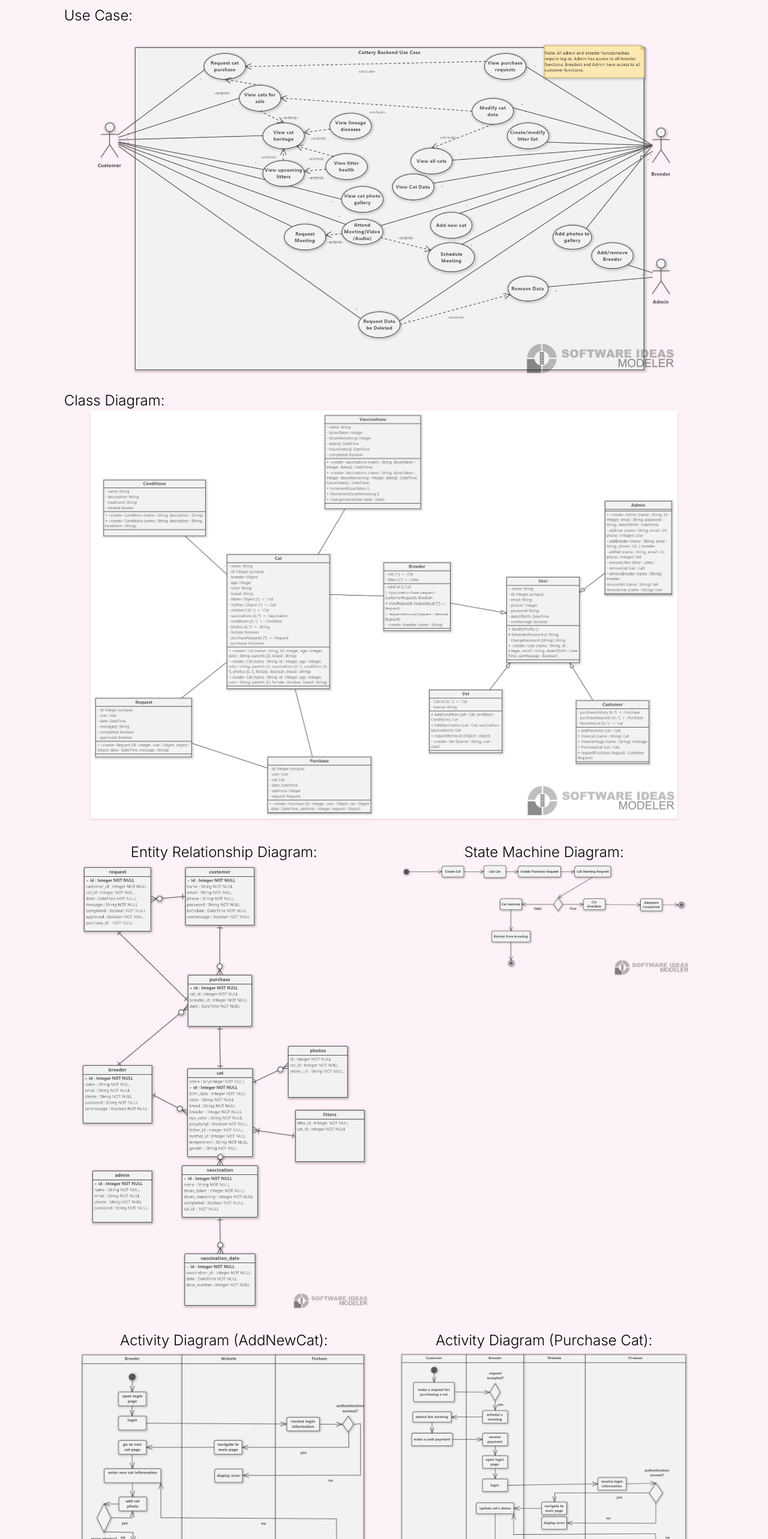
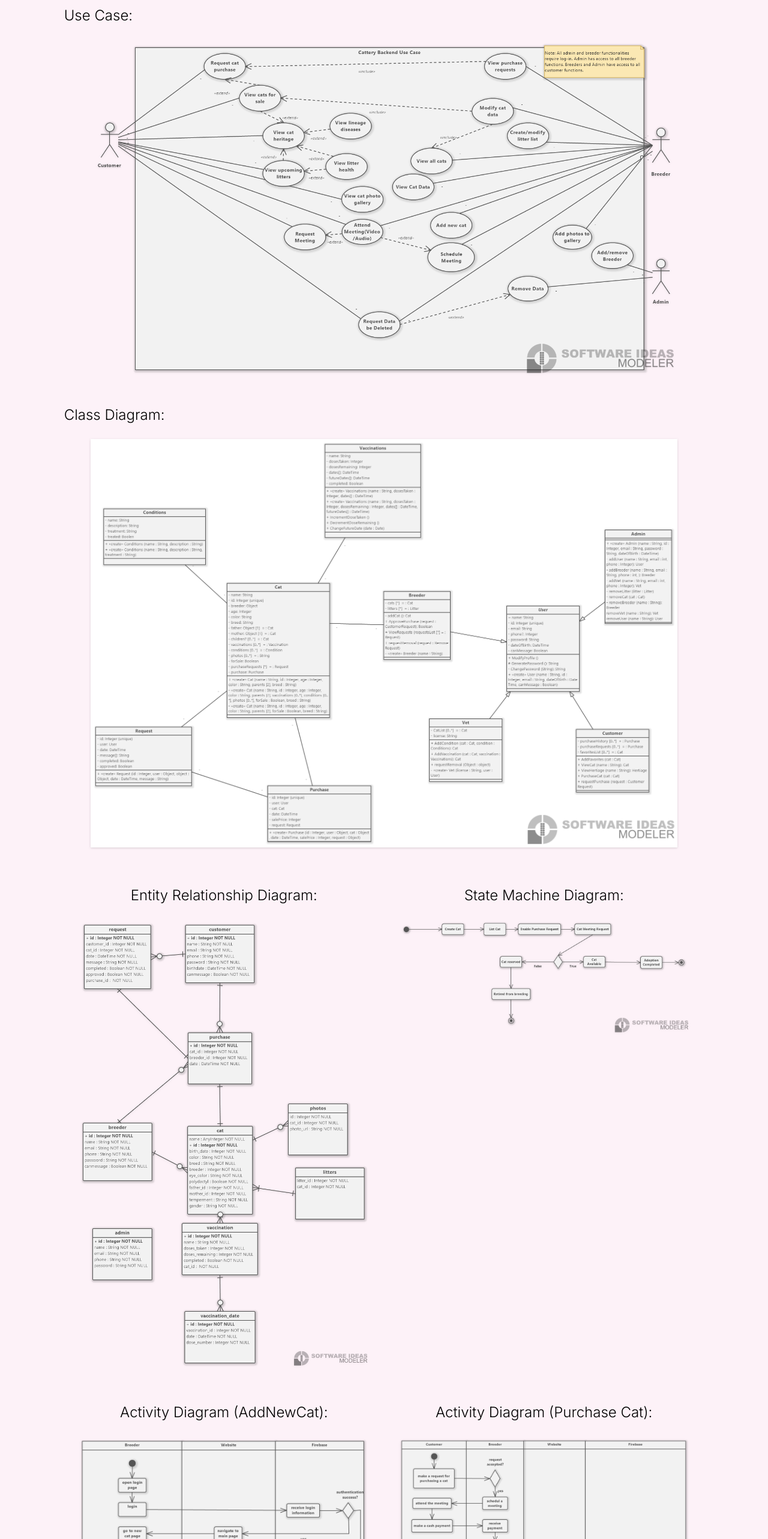
Before and after one commit to tansimafiana/Portfolio, a Next.js app in the folder tansimakamalfiana-portfolio/: page /pages/WebDevPage in a window 1280 px wide. Shown: the part 2032-4598 px from the top of the page at 60% size. Built offline with nearby package versions, Linux system fonts and the light colour scheme.

Commit message:
Update page.js

```diff
--- a/tansimakamalfiana-portfolio/app/pages/WebDevPage/page.js
+++ b/tansimakamalfiana-portfolio/app/pages/WebDevPage/page.js
@@ -90,25 +90,25 @@ export default function WebDevPage() {
           <div className="flex flex-col pt-20 w-full space-y-6">
             <h2 className="text-3xl text-center">DIAGRAMS</h2>
             <h3 className="text-2xl">Use Case:</h3>
-            <div className="flex justify-center w-11/12 mx-auto drop-shadow"><Image alt="diagram" className="justify-center flex" src="/Usecasediagram1.png" height="1080" width="1920" style={{objectFit: 'cover', position: 'relative'}} /></div>
-              <div>
+            <div className="flex justify-center pb-6 w-11/12 mx-auto drop-shadow"><Image alt="diagram" className="justify-center flex" src="/Usecasediagram1.png" height="1080" width="1920" style={{objectFit: 'cover', position: 'relative'}} /></div>
+              <div className="space-y-6 pb-6">
                 <h3 className="text-2xl">Class Diagram:</h3>
                 <div className="flex justify-center w-11/12 mx-auto drop-shadow"><Image alt="diagram" className="justify-center flex" src="/ClassDiagram.png" height="1080" width="1920" style={{objectFit: 'cover', position: 'relative'}} /></div>
               </div>
-            <div className={size.width < 900 ? "pt-4" : "grid grid-cols-2 text-center gap-y-8 pt-4"}>
-              <div>
+            <div className={size.width < 900 ? "pt-4 py-4" : "grid grid-cols-2 text-center gap-y-8 pt-4"}>
+              <div className="space-y-6 pb-6">
                 <h3 className="text-2xl">Entity Relationship Diagram:</h3>
                 <div className="flex justify-center w-11/12 mx-auto drop-shadow"><Image alt="diagram" className="justify-center flex" src="/Entityrelationshipdiagram1.png" height="1080" width="1920" style={{objectFit: 'cover', position: 'relative'}} /></div>
               </div>
-              <div>
+              <div className="space-y-6 pb-6">
                 <h3 className="text-2xl">State Machine Diagram:</h3>
                 <div className="flex justify-center w-11/12 mx-auto drop-shadow"><Image alt="diagram" className="justify-center flex" src="/Statemachinediagram2.png" height="1080" width="1920" style={{objectFit: 'cover', position: 'relative'}} /></div>
               </div>
-              <div>
+              <div className="space-y-6 pb-6">
                 <h3 className="text-2xl">Activity Diagram (AddNewCat):</h3>
                 <div className="flex justify-center w-11/12 mx-auto drop-shadow"><Image alt="diagram" className="justify-center flex" src="/ActivityDiagramBreederAddNewCat.png" height="1080" width="1920" style={{objectFit: 'cover', position: 'relative'}} /></div>
               </div>
-              <div>
+              <div className="space-y-6">
                 <h3 className="text-2xl">Activity Diagram (Purchase Cat):</h3>
                 <div className="flex justify-center w-11/12 mx-auto drop-shadow"><Image alt="diagram" className="justify-center flex" src="/ActivityDiagramCustomerPurchaseCatUpdated.png" height="1080" width="1920" style={{objectFit: 'cover', position: 'relative'}} /></div>
               </div>
@@ -116,38 +116,38 @@ export default function WebDevPage() {
           </div>
 
           {/* Slide 5 */}
-          <div className="flex flex-col pt-20 w-full space-y-6">
+          <div className="flex flex-col pt-20 text-center w-full space-y-6">
             <h2 className="text-3xl text-center">PROTOTYPE</h2>
             <div className={ size.width < 900 ? " space-y-6" : "grid grid-cols-3 text-center gap-y-16"}>
-              <div>
+              <div className="space-y-6 pb-6">
                 <h3 className="text-2xl">HomePage (Logged Out):</h3>
                 <div className="flex justify-center w-11/12 mx-auto drop-shadow"><Image alt="diagram" className="justify-center flex" src="/Home -Logged Out.png" height="1080" width="1920" style={{objectFit: 'cover', position: 'relative'}} /></div>
               </div>
-              <div>
+              <div className="space-y-6 pb-6">
                 <h3 className="text-2xl">Cat List (Logged Out):</h3>
                 <div className="flex justify-center w-11/12 mx-auto drop-shadow"><Image alt="diagram" className="justify-center flex" src="/Cats List - Logged Out.png" height="1080" width="1920" style={{objectFit: 'cover', position: 'relative'}} /></div>
               </div>
-              <div>
+              <div className="space-y-6 pb-6">
                 <h3 className="text-2xl">Cat List (Logged In - Breeder):</h3>
                 <div className="flex justify-center w-11/12 mx-auto drop-shadow"><Image alt="diagram" className="justify-center flex" src="/Cats List - Logged In (Breeder).png" height="1080" width="1920" style={{objectFit: 'cover', position: 'relative'}} /></div>
               </div>
-              <div>
+              <div className="space-y-6 pb-6">
                 <h3 className="text-2xl"> Cat (Logged Out): </h3>
                 <div className="flex justify-center w-11/12 mx-auto drop-shadow"><Image alt="diagram" className="justify-center flex" src="/Cat - Logged Out.png" height="1080" width="1920" style={{objectFit: 'cover', position: 'relative'}} /></div>
               </div>
-              <div>
+              <div className="space-y-6 pb-6">
                 <h3 className="text-2xl">Litter List (Logged Out):</h3>
                 <div className="flex justify-center w-11/12 mx-auto drop-shadow"><Image alt="diagram" className="justify-center flex" src="/Litters List - Logged Out.png" height="1080" width="1920" style={{objectFit: 'cover', position: 'relative'}} /></div>
               </div>
-              <div>
+              <div className="space-y-6 pb-6">
                 <h3 className="text-2xl">Litter (Logged Out):</h3>
                 <div className="flex justify-center w-11/12 mx-auto drop-shadow"><Image alt="diagram" className="justify-center flex" src="/Litter - Logged Out.png" height="1080" width="1920" style={{objectFit: 'cover', position: 'relative'}} /></div>
               </div>
-              <div>
+              <div className="space-y-6 pb-6">
                 <h3 className="text-2xl">Chat Portal (Logged In):</h3>
                 <div className="flex justify-center w-11/12 mx-auto drop-shadow"><Image alt="diagram" className="justify-center flex" src="/Chat Portal - Logged In.png" height="1080" width="1920" style={{objectFit: 'cover', position: 'relative'}} /></div>
               </div>
-              <div>
+              <div className="space-y-6">
                 <h3 className="text-2xl">User Page (Logged In):</h3>
                 <div className="flex justify-center w-11/12 mx-auto drop-shadow"><Image alt="diagram" className="justify-center flex" src="/User Page - Logged In.png" height="1080" width="1920" style={{objectFit: 'cover', position: 'relative'}} /></div>
               </div>
```
